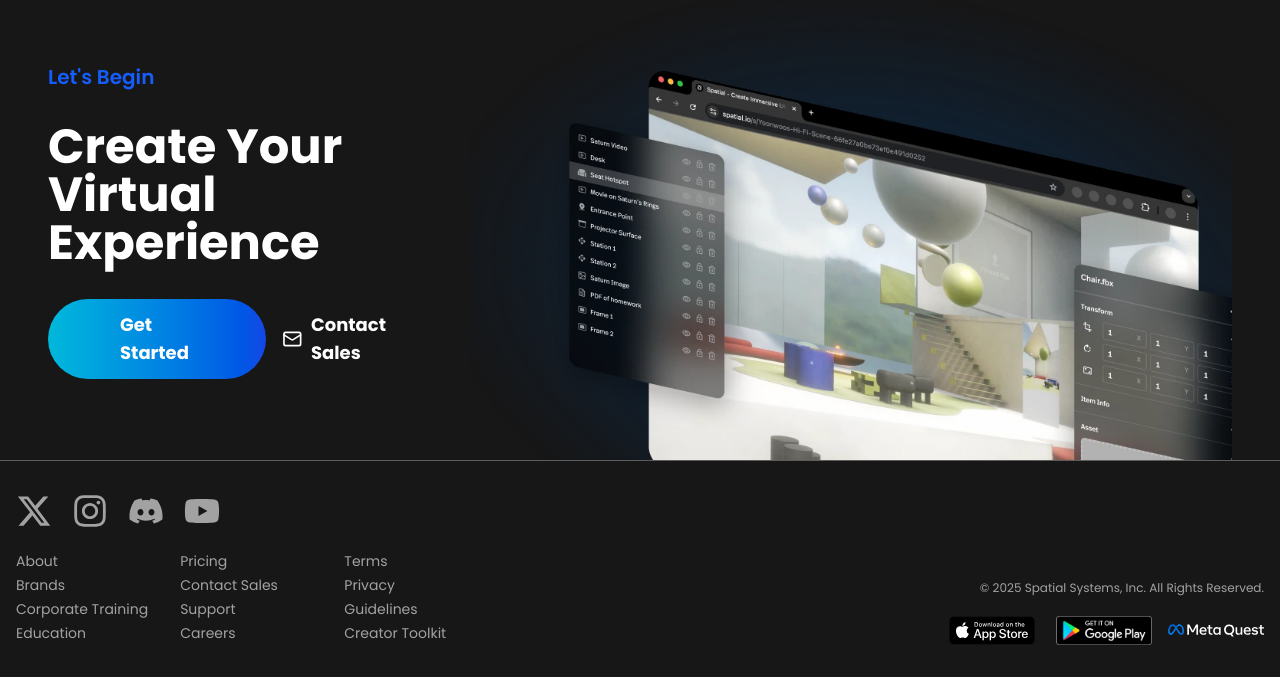
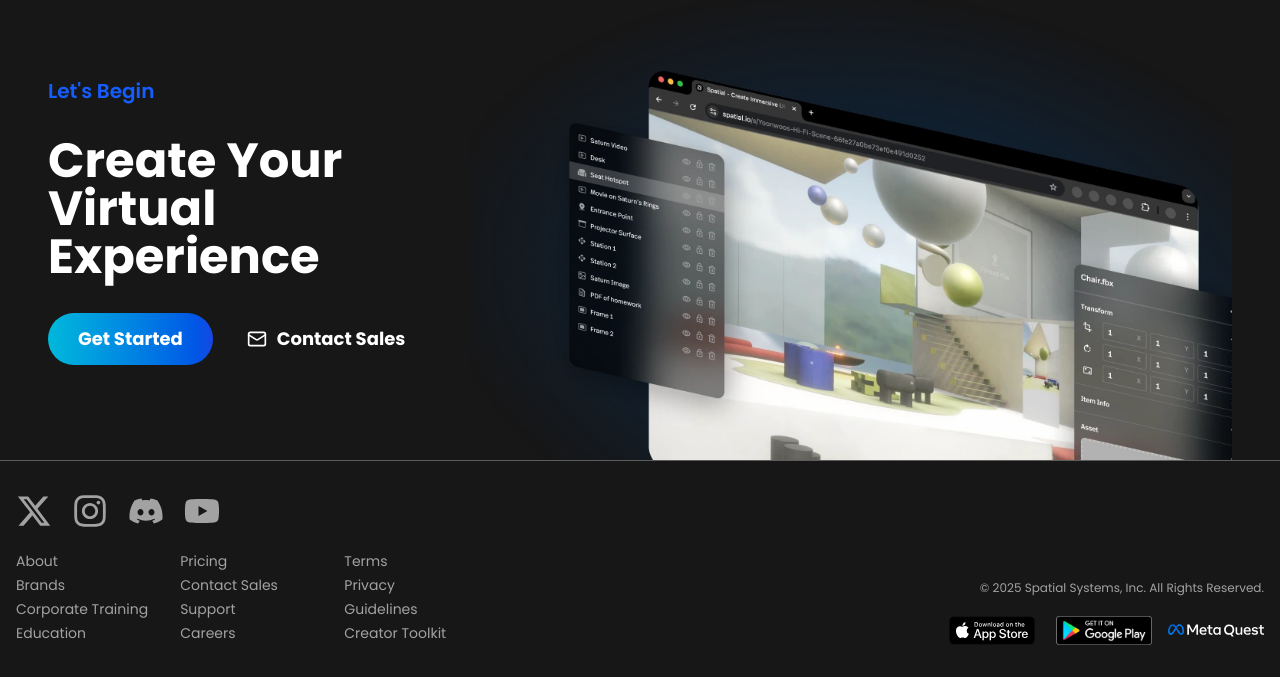
Before and after one commit to Nithwin/spatial, a Next.js app: page / in a window 1280 px wide. Shown: the part 7876-8553 px from the top of the page. Built offline with nearby package versions, Linux system fonts and the light colour scheme.

Commit message:
Fixed some responsive bug in the Begin

```diff
--- a/components/Landing/Begin.jsx
+++ b/components/Landing/Begin.jsx
@@ -16,13 +16,17 @@ const Begin = () => {
             Create Your <br /> Virtual Experience
           </h2>
           <div className="flex items-center gap-2 ">
-            <Link href={"/"}>
-              <span className="bg-gradient-to-l to-cyan-500 hover:to-blue-700 transition-colors delay-200 ease-linear from-blue-700 text-white flex w-fit px-6 lg:px-18 font-bold py-3 rounded-full text-sm lg:text-lg items-center">
+            <Link href={"/"}
+            className="w-full"
+            >
+              <span className="bg-gradient-to-l to-cyan-500 hover:to-blue-700 transition-colors delay-200 ease-linear from-blue-700 text-white flex w-full px-6 font-bold py-3 rounded-full text-sm lg:text-lg items-center justify-center">
                 Get Started
               </span>
             </Link>
-            <Link href={"/"}>
-              <span className="bg-transparent font-bold text-white flex w-fit px-2 py-2 text-sm lg:text-lg items-center gap-2">
+            <Link href={"/"}
+            className="w-full"
+            >
+              <span className="bg-transparent font-bold text-white flex w-full px-6 py-2 text-sm lg:text-lg items-center gap-2 whitespace-nowrap">
                 <Mail className="h-5" />
                 Contact Sales
               </span>
```
